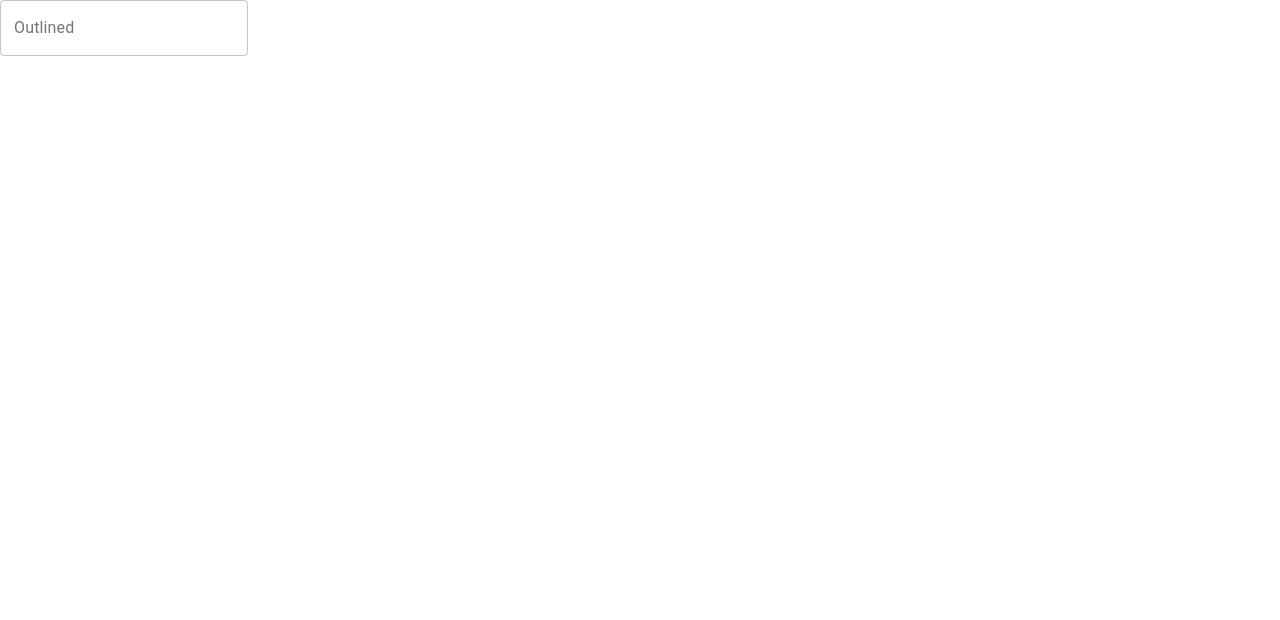
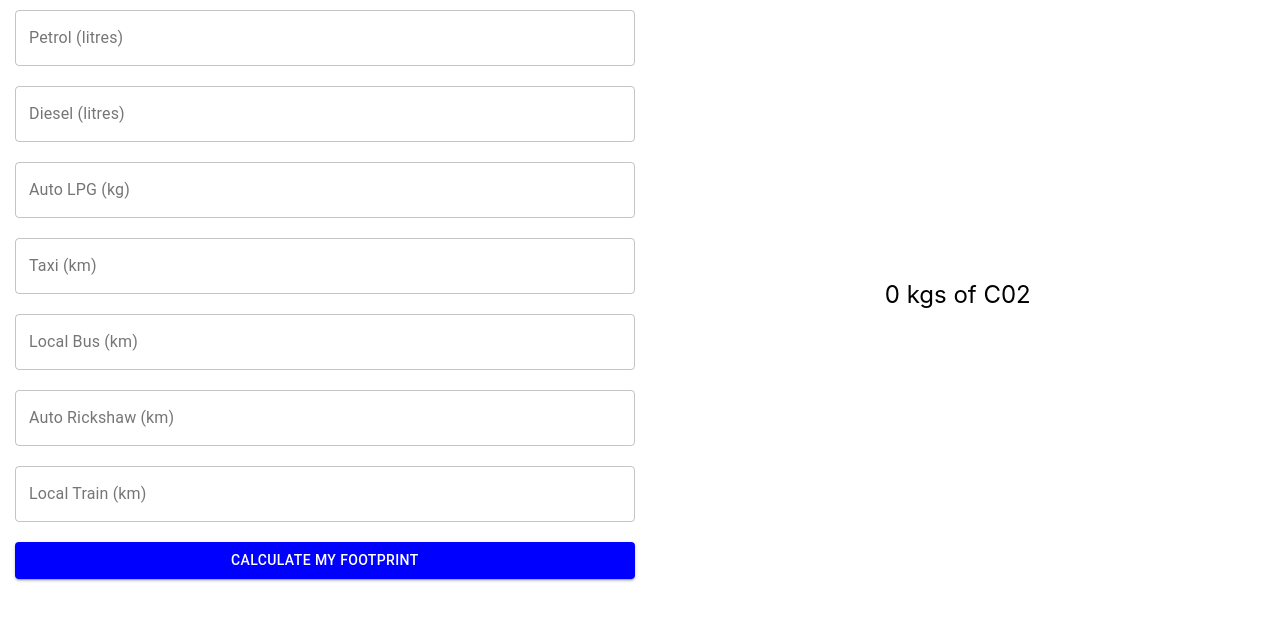
Before and after one commit to gauravsamar/ShellGroupProject, a React (Create React App) app in the folder frontend/: page / in a window 1280 px wide. Shown: the top 620 px of the page. Built offline with nearby package versions, Linux system fonts and the light colour scheme.

Commit message:
Transport and domestic form

```diff
--- /dev/null
+++ b/frontend/src/components/FootprintCalc/Domestic.jsx
@@ -0,0 +1,19 @@
+import React from 'react';
+import TextField from '@material-ui/core/TextField';
+import { Button } from '@material-ui/core';
+export default function Domestic(){
+    const textStyle = {color : 'blue', margin:'10px', width:'99%'};
+    const btnStyle = {background : 'blue',color:'white', margin:'10px', width:'99%'};
+    return(
+        <div>
+            <TextField id="outlined-basic" label="LPG Cylinder" variant="outlined"
+            style={textStyle} />
+            <TextField id="outlined-basic" label="CNG at home (m3)" variant="outlined"
+            style={textStyle} />
+            <TextField id="outlined-basic" label="Electricity (1kWh)" variant="outlined"
+            style={textStyle} />
+
+            <Button variant="contained" size="medium" style={btnStyle}>Calculate my Footprint</Button>
+        </div>
+    )
+}
--- a/frontend/src/components/FootprintCalc/Footprint.jsx
+++ b/frontend/src/components/FootprintCalc/Footprint.jsx
@@ -1,9 +1,10 @@
 import React from 'react';
-import FootprintForm from './FootprintForm';
+import Transport from './Transport';
+// import Domestic from './Domestic';
 export default function Footprint(){
     return(
         <div>
-            <FootprintForm/>
+            <Transport/>
         </div>
     )
 }
--- a/frontend/src/components/FootprintCalc/FootprintForm.jsx
+++ /dev/null
@@ -1,9 +0,0 @@
-import React from 'react';
-import TextField from '@material-ui/core/TextField';
-export default function FootprintForm(){
-    return(
-        <div>
-            <TextField id="outlined-basic" label="Outlined" variant="outlined" />
-        </div>
-    )
-}
--- /dev/null
+++ b/frontend/src/components/FootprintCalc/Transport.jsx
@@ -0,0 +1,53 @@
+import React from 'react';
+import TextField from '@material-ui/core/TextField';
+import { Button } from '@material-ui/core';
+import { useState } from "react";
+
+export default function Transport(){
+    const textStyle = {color : 'blue', margin:'10px', width:'100%', display:'flex',flexDirection:'column', marginLeft:'20px'};
+    const btnStyle = {background : 'blue',color:'white', margin:'10px', width:'100%',marginLeft:'20px'};
+    const divStyle = {width:'48.4%', display:'flex',alignItems:'center',flexDirection:'column',marginLeft:'10px'}
+    const [petrol,setPetrol] = useState(0);
+    const [diesel, setDiesel] = useState(0);
+    const [lpg, setLpg] = useState(0);
+    const [taxi, setTaxi] = useState(0);
+    const [bus, setBus] = useState(0);
+    const [rickshaw, setRickshaw] = useState(0);
+    const [train, setTrain] = useState(0);
+    const [footprint,setFootprint] = useState(0);
+    const total = ()=>{
+        var foot = petrol*2.327 + diesel*2.681 + lpg*3.059 + taxi*0.306 + bus*0.054 + rickshaw*0.054 + train*0.1;
+        // console.log(foot);
+        // alert('Your Carbon Footprint is ' + foot +' (kgs of C02)');
+        setFootprint(foot);
+    }
+
+    return(
+        <div style={{display:'flex', alignItems:'center',overflow:'hidden'}}>
+            <div className="form" style={divStyle}>
+            <TextField id="outlined-basic" label="Petrol (litres)" variant="outlined"
+            style={textStyle} onChange={ (val)=>setPetrol(val.target.value)}/>
+            <TextField id="outlined-basic" label="Diesel (litres)" variant="outlined"
+            style={textStyle} onChange={ (val)=>setDiesel(val.target.value)}/>
+            <TextField id="outlined-basic" label="Auto LPG (kg)" variant="outlined"
+            style={textStyle} onChange={ (val)=>setLpg(val.target.value)}/>
+            <TextField id="outlined-basic" label="Taxi (km)" variant="outlined"
+            style={textStyle} onChange={ (val)=>setTaxi(val.target.value)}/>
+            <TextField id="outlined-basic" label="Local Bus (km)" variant="outlined"
+            style={textStyle} onChange={ (val)=>setBus(val.target.value)}/>
+            <TextField id="outlined-basic" label="Auto Rickshaw (km)" variant="outlined"
+            style={textStyle} onChange={ (val)=>setRickshaw(val.target.value)}/>
+            <TextField id="outlined-basic" label="Local Train (km)" variant="outlined"
+            style={textStyle} onChange={ (val)=>setTrain(val.target.value)}/>
+            <Button variant="contained" size="medium" style={btnStyle}
+            onClick={total}
+            >Calculate my Footprint</Button>
+            </div>
+            <div className="total" style={{margin:'auto',width:'50%',display:'flex',alignItems:'center'}}>
+                <div style={{width:'100%',margin:'auto',position:'relative',left:'250px'}}>
+                    <h2 style={{fontWeight:400}}>{footprint} kgs of C02</h2>
+                </div>
+            </div>
+        </div>
+    )
+}
```
Also changed, not shown: frontend/src/components/CenterMenu.jsx (added, +18 -0 lines), frontend/src/components/Header.jsx (added, +28 -0 lines), frontend/src/img/carbonfootprint1.png (added), 1 other file (tests, documents, lock files or other folders).
